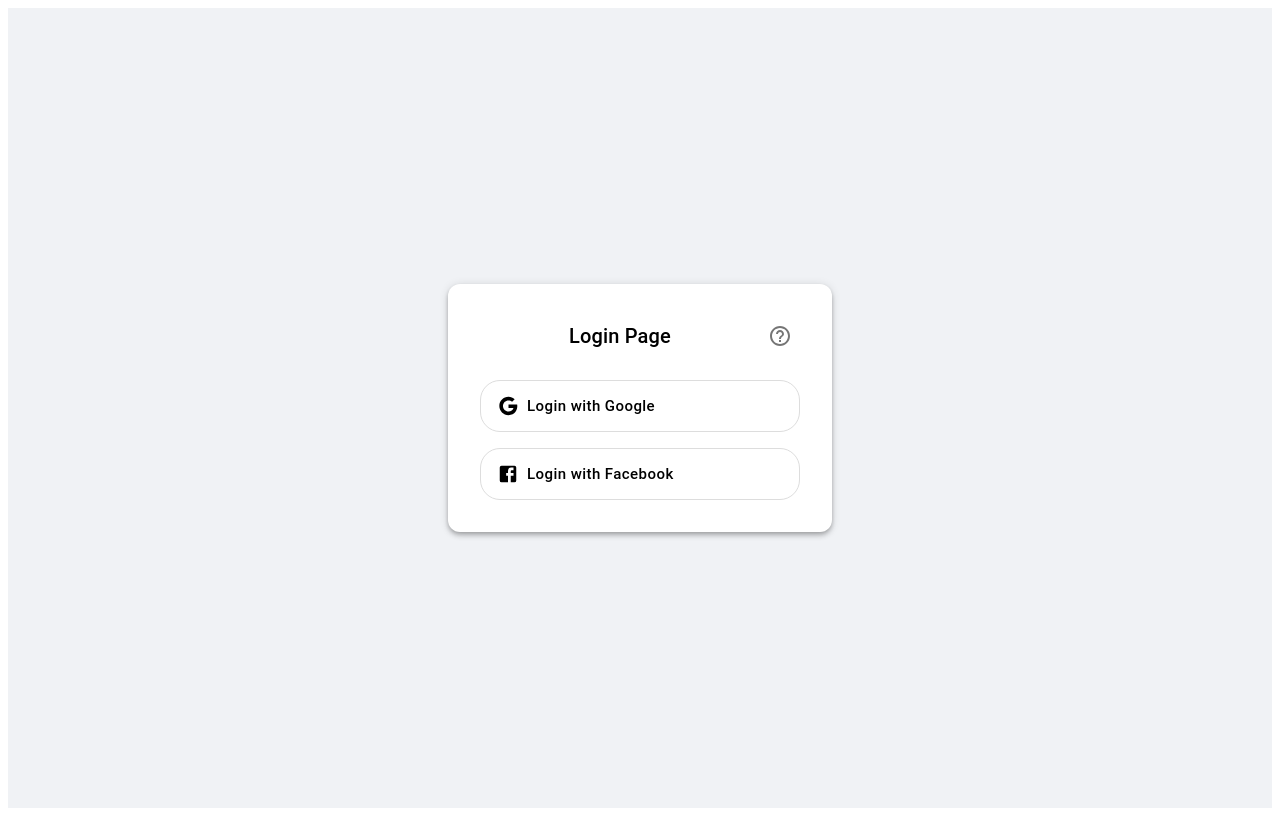
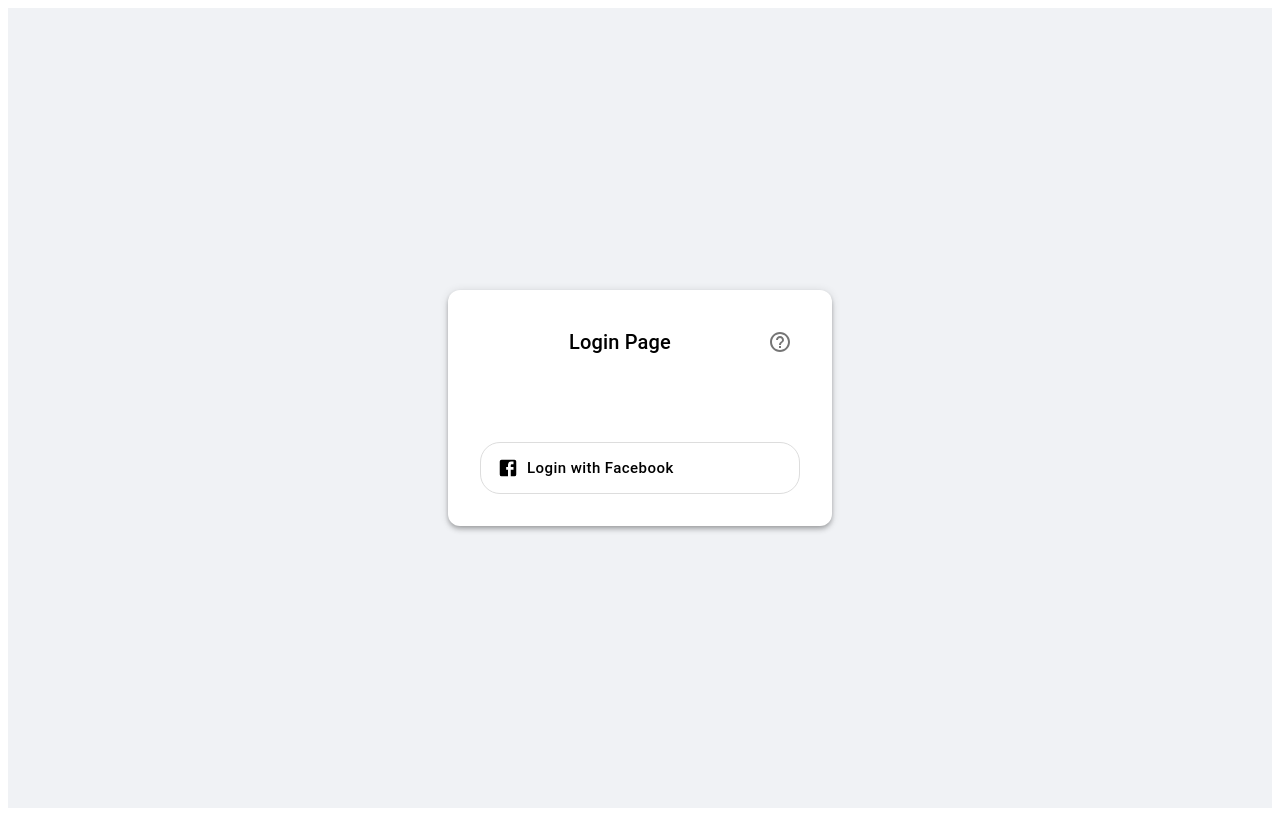
Before and after one commit to utkarsh1212-i/VAMOS, a Next.js app in the folder vamos-frontend/: page /login in a window 1280 px wide. Built offline with nearby package versions, Linux system fonts and the light colour scheme.

Commit message:
client id added gmail login

```diff
--- a/vamos-frontend/package.json
+++ b/vamos-frontend/package.json
@@ -10,9 +10,11 @@
     "@emotion/styled": "^11.13.0",
     "@mui/icons-material": "^6.0.2",
     "@mui/material": "^6.0.2",
+    "@react-oauth/google": "^0.12.1",
     "next": "latest",
     "react": "18.2.0",
-    "react-dom": "18.2.0"
+    "react-dom": "18.2.0",
+    "react-facebook-login": "^4.1.1"
   },
   "engines": {
     "node": ">=18"
--- a/vamos-frontend/pages/login.js
+++ b/vamos-frontend/pages/login.js
@@ -3,9 +3,21 @@ import { Button, Typography, Box, IconButton, Stack, Tooltip } from '@mui/materi
 import GoogleIcon from '@mui/icons-material/Google';
 import FacebookIcon from '@mui/icons-material/Facebook';
 import HelpOutlineIcon from '@mui/icons-material/HelpOutline';
+import { GoogleOAuthProvider, GoogleLogin } from '@react-oauth/google';
 
 const LoginPage = () => {
+  const handleGoogleLogin = (response) => {
+    console.log('Google Login Success:', response);
+    // Handle the login response, e.g., send to your backend or use the token.
+  };
+
+  const handleGoogleLoginError = (error) => {
+    console.error('Google Login Error:', error);
+    // Handle the error response.
+  };
+
   return (
+    <GoogleOAuthProvider clientId="917436903067-g2kdslp2ifv25019t4t12p3i1g2ctian.apps.googleusercontent.com">
       <Box
         display="flex"
         justifyContent="center"
@@ -41,6 +53,10 @@ const LoginPage = () => {
           </Box>
 
           <Stack spacing={2} width="100%">
+            <GoogleLogin
+              onSuccess={handleGoogleLogin}
+              onError={handleGoogleLoginError}
+              render={(renderProps) => (
                 <Button
                   variant="outlined"
                   startIcon={<GoogleIcon />}
@@ -59,9 +75,13 @@ const LoginPage = () => {
                       borderColor: '#ccc',
                     },
                   }}
+                  onClick={renderProps.onClick}
+                  disabled={renderProps.disabled}
                 >
                   Login with Google
                 </Button>
+              )}
+            />
             <Button
               variant="outlined"
               startIcon={<FacebookIcon />}
@@ -86,6 +106,7 @@ const LoginPage = () => {
           </Stack>
         </Box>
       </Box>
+    </GoogleOAuthProvider>
   );
 };
 
```
Also changed, not shown: 1 other file (tests, documents, lock files or other folders). Lines whose indentation alone changed are shown as unchanged.
